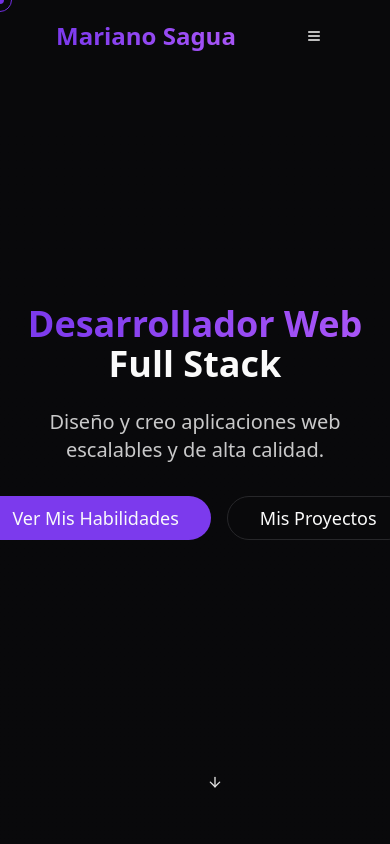
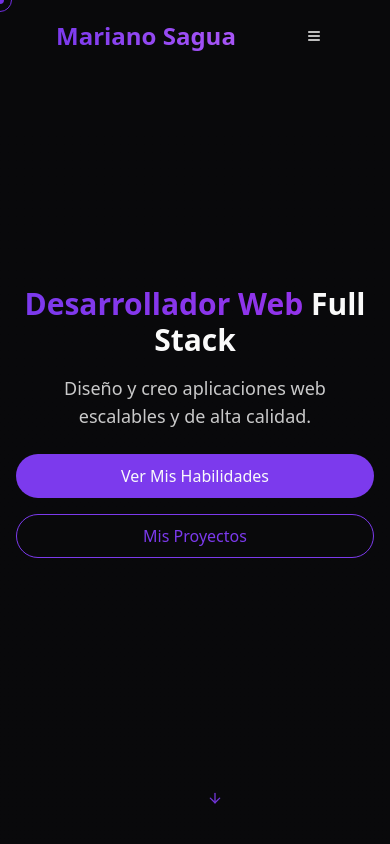
Before and after one commit to marianosagua/mi_portafolio, a React (Vite) app: page / in a window 390 px wide. Shown: the top 844 px of the page. Built offline with nearby package versions, Linux system fonts and the light colour scheme.

Commit message:
Refactorizacion del componente Hero: actualizacion de la función de desplazamiento, mejoramiento del diseño y estilos de los botones para una mejor capacidad de respuesta

```diff
--- a/src/components/Hero.tsx
+++ b/src/components/Hero.tsx
@@ -22,14 +22,14 @@ export const Hero = () => {
     }
   }, []);
 
-  const scrollToProjects = () => {
-    document.getElementById("skills")?.scrollIntoView({ behavior: "smooth" });
+  const scrollToSkills = () => {
+    document.getElementById("habilidades")?.scrollIntoView({ behavior: "smooth" });
   };
 
   return (
     <section
       id="home"
-      className="relative h-screen flex items-center justify-center overflow-hidden"
+      className="relative min-h-screen flex items-center justify-center overflow-hidden py-10 sm:py-0"
     >
       {!threeJsFailed ? (
         <canvas
@@ -43,23 +43,23 @@ export const Hero = () => {
 
       <div className="absolute inset-0 bg-gradient-to-b from-background/0 via-background/50 to-background" />
 
-      <div className="container mx-auto px-6 z-10">
+      <div className="container mx-auto px-4 sm:px-6 z-10">
         <div className="max-w-3xl mx-auto text-center">
           <motion.h1
-            className="text-4xl md:text-6xl lg:text-7xl font-bold mb-6"
+            className="text-3xl sm:text-4xl md:text-6xl lg:text-7xl font-bold mb-4 sm:mb-6"
             initial={{ opacity: 0, y: 20 }}
             animate={{ opacity: 1, y: 0 }}
             transition={{ duration: 0.8, delay: 0.2 }}
           >
-            <span className="bg-clip-text text-transparent bg-gradient-to-r from-primary to-purple-500">
+            <span className="bg-clip-text text-transparent bg-gradient-to-r from-primary to-purple-600">
               Desarrollador Web
             </span>{" "}
-            <br />
+            <br className="hidden xs:block" />
             Full Stack
           </motion.h1>
 
           <motion.p
-            className="text-xl md:text-2xl text-foreground/80 mb-8"
+            className="text-lg sm:text-xl md:text-2xl text-foreground/80 mb-6 sm:mb-8 px-2 sm:px-0"
             initial={{ opacity: 0, y: 20 }}
             animate={{ opacity: 1, y: 0 }}
             transition={{ duration: 0.8, delay: 0.4 }}
@@ -71,12 +71,12 @@ export const Hero = () => {
             initial={{ opacity: 0, y: 20 }}
             animate={{ opacity: 1, y: 0 }}
             transition={{ duration: 0.8, delay: 0.6 }}
-            className="flex gap-4 justify-center"
+            className="flex flex-col sm:flex-row gap-4 justify-center items-center"
           >
             <Button
               size="lg"
-              className="rounded-full px-8 text-lg"
-              onClick={scrollToProjects}
+              className="rounded-full px-6 sm:px-8 text-base sm:text-lg bg-primary hover:bg-primary/90 w-full sm:w-auto"
+              onClick={scrollToSkills}
             >
               Ver Mis Habilidades
             </Button>
@@ -84,7 +84,7 @@ export const Hero = () => {
             <Button
               size="lg"
               variant="outline"
-              className="rounded-full px-8 text-lg"
+              className="rounded-full px-6 sm:px-8 text-base sm:text-lg border-primary text-primary hover:bg-primary/10 w-full sm:w-auto"
               asChild
             >
               <Link to="/projects">Mis Proyectos</Link>
@@ -94,7 +94,7 @@ export const Hero = () => {
       </div>
 
       <motion.div
-        className="absolute bottom-10 left-1/2 transform -translate-x-1/2"
+        className="absolute bottom-6 sm:bottom-10 left-1/2 transform -translate-x-1/2"
         initial={{ opacity: 0, y: -20 }}
         animate={{ opacity: 1, y: 0 }}
         transition={{
@@ -108,10 +108,10 @@ export const Hero = () => {
         <Button
           variant="ghost"
           size="icon"
-          className="rounded-full"
-          onClick={scrollToProjects}
+          className="rounded-full text-primary hover:bg-primary/10"
+          onClick={scrollToSkills}
         >
-          <ArrowDown className="h-6 w-6" />
+          <ArrowDown className="h-5 w-5 sm:h-6 sm:w-6" />
         </Button>
       </motion.div>
     </section>
```
